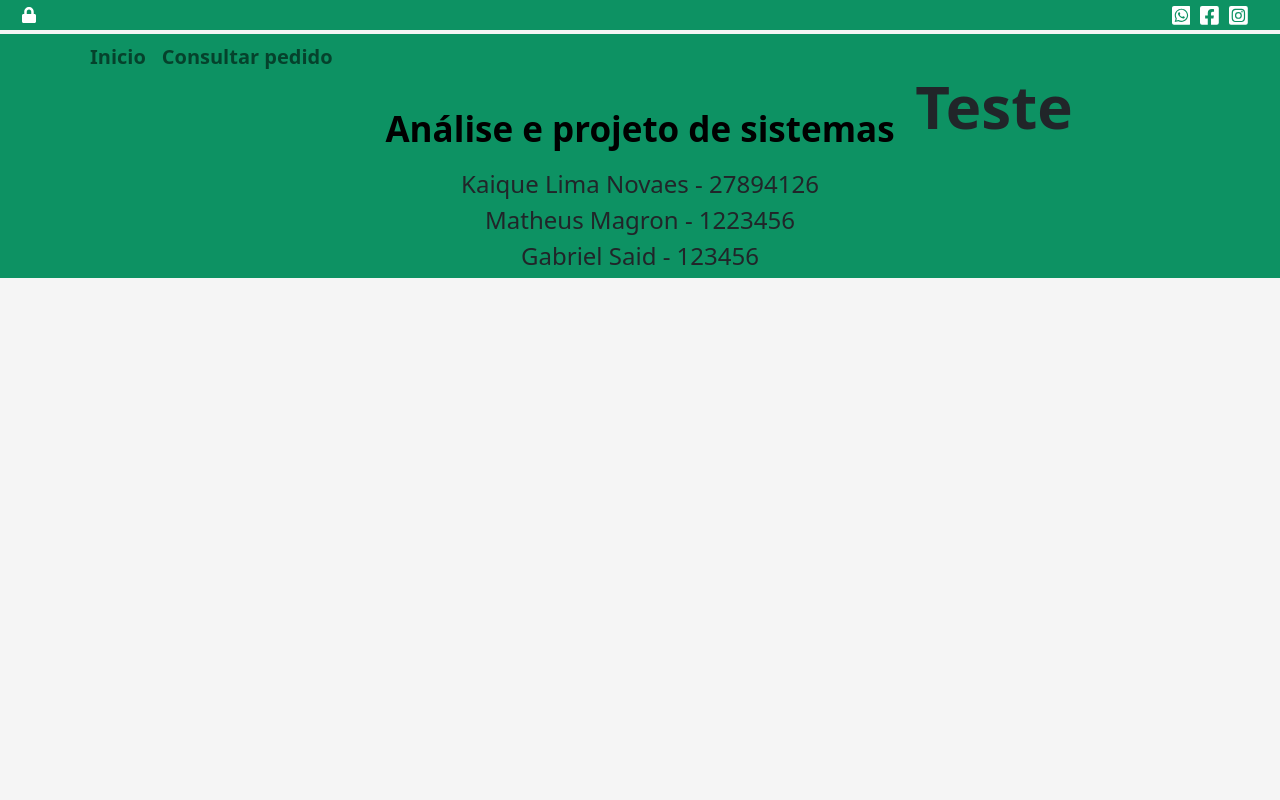
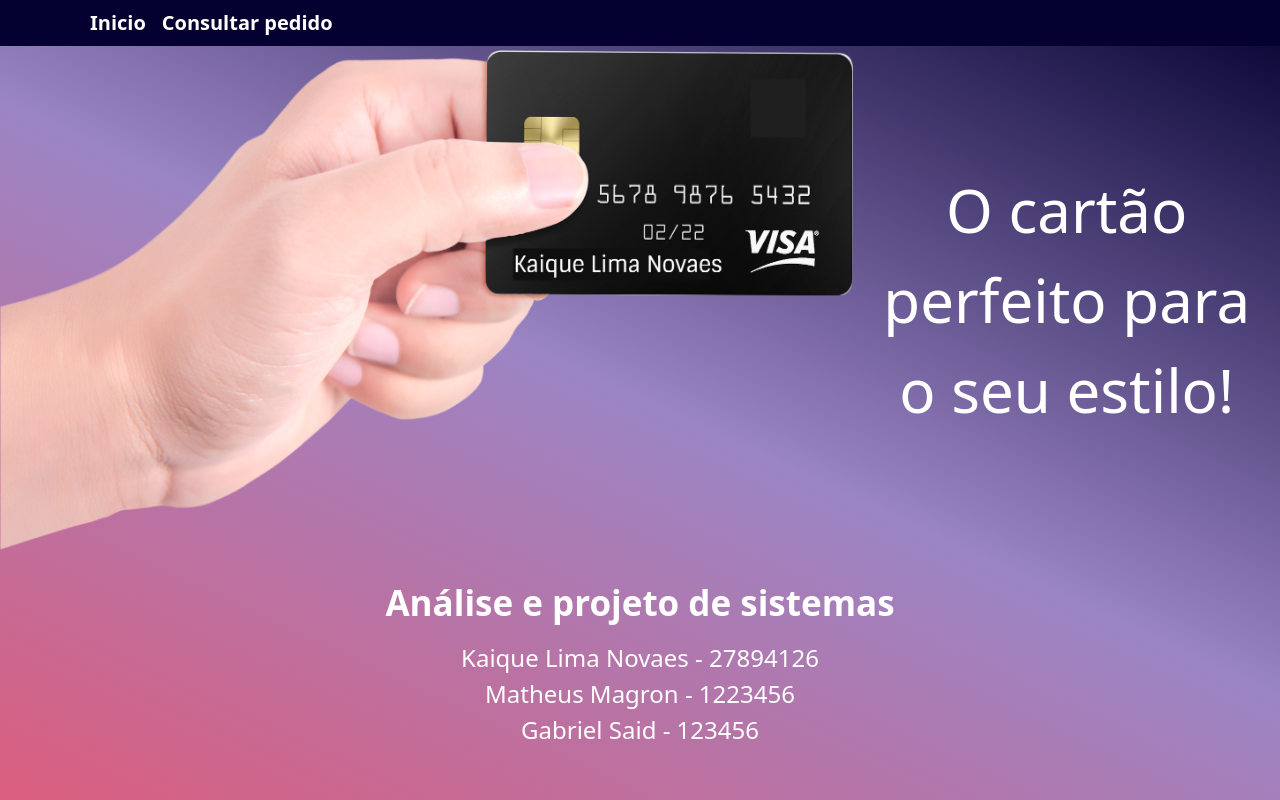
Before and after one commit to KaiqueLimaNovaes/trabalho-analise-projeto-sistemas, a React (Create React App) app: page / in a window 1280 px wide. Built offline with nearby package versions, Linux system fonts and the light colour scheme.

Commit message:
evolução

```diff
--- a/src/components/Footer/footer.styled.js
+++ b/src/components/Footer/footer.styled.js
@@ -5,7 +5,6 @@ export const RowTopH = styled(Row)`
   height: auto;
   padding-top: 4px;
   padding-bottom: 4px;
-  background-color: ${({ theme }) => theme.palette.primary.main};
   margin: 0;
 `;
 
--- a/src/components/Footer/index.js
+++ b/src/components/Footer/index.js
@@ -9,11 +9,11 @@ const Footer = () => {
         <RowTopH>
             <ColTopL md={12}>
                 <Space top={3} />
-                <Text type={'h2'} size={35} weight={'bold'} color={'dark'}>Análise e projeto de sistemas</Text>
+                <Text type={'h2'} size={35} weight={'bold'} color={'white'}>Análise e projeto de sistemas</Text>
                 <Space top={2} />
-                <Text type={'p'} size={24}>Kaique Lima Novaes - 27894126</Text>
-                <Text type={'p'} size={24}>Matheus Magron - 1223456</Text>
-                <Text type={'p'} size={24}>Gabriel Said - 123456</Text>
+                <Text type={'p'} size={24} color={'white'}>Kaique Lima Novaes - 27894126</Text>
+                <Text type={'p'} size={24} color={'white'}>Matheus Magron - 1223456</Text>
+                <Text type={'p'} size={24} color={'white'}>Gabriel Said - 123456</Text>
             </ColTopL>
         </RowTopH>
       </Container>
--- a/src/components/Layout/index.js
+++ b/src/components/Layout/index.js
@@ -1,14 +1,10 @@
 import { Lay } from './layout.styled';
 import Menu from '../Menu';
-import TopBar from '../Topbar';
-import Space from '../Space';
 import Footer from '../Footer';
 
 const Layout = ({ children }) => {
     return(
         <Lay>
-            <TopBar />
-            <Space top={0.5} />
             <Menu />
             <div>{children}</div>
             <Footer />
--- a/src/components/Layout/layout.styled.js
+++ b/src/components/Layout/layout.styled.js
@@ -4,5 +4,5 @@ export const Lay = styled.div`
   text-align: center;
   min-height: 100vh;
   max-height: available;
-  background-color: #F5F5F5;
+  background: linear-gradient(25deg, #DB5E7E, #9B85C5, #040130);
 `;
--- a/src/components/Menu/menu.styled.js
+++ b/src/components/Menu/menu.styled.js
@@ -23,11 +23,11 @@ export const ItensMenu = styled(Nav.Link)`
     font-size: 20px;
     font-weight: bold;
     //padding: 0px;
-    color: ${({ theme }) => theme.palette.primary.text} !important;
+    color: ${({ theme }) => theme.palette.primary.white} !important;
     text-decoration:none;
     border-radius: 15px;
     &:hover{
-        color: ${({ theme }) => theme.palette.primary.second} !important;
+        color: ${({ theme }) => theme.palette.primary.dark} !important;
     }
 `;
 
--- a/src/pages/Home/home.styled.js
+++ b/src/pages/Home/home.styled.js
@@ -19,3 +19,29 @@ export const Texto = styled.h2`
     font-size: 45px;
   }
 `;
+
+export const ImgEx = styled.img`
+  padding-left: 0px;
+  width: 100%;
+  height: 500px;
+`;
+
+export const RowTopH = styled(Row)`
+  height: auto;
+  padding-top: 4px;
+  padding-bottom: 4px;
+  margin: 0;
+`;
+
+export const ColTopL = styled(Col)`
+  text-align: left;
+  padding: 0px;
+`;
+
+export const ColTopR = styled(Col)`
+  margin-top: auto;
+  margin-bottom: auto;
+  text-align: center;
+  justify-content: center;
+  align-items: center;
+`;
--- a/src/pages/Home/index.js
+++ b/src/pages/Home/index.js
@@ -1,23 +1,27 @@
 import  {useState, useEffect} from 'react';
 //import { useHistory } from 'react-router-dom';
 
-import { Section1, Texto } from './home.styled';
+import { Section1, ImgEx, RowTopH, ColTopL, ColTopR} from './home.styled';
+
+import { Text, Space } from '../../components';
+
+import Img1 from '../../assets/images/mao-cartao2.png'
 
 const Home = () => {
-    //const [produtos, setProdutos] = useState([]);
-    const [banner, setBanner] = useState();
-    const [cards, setCards] = useState();
-    const [destaque1, setDestaque1] = useState([]);
-    const [destaque2, setDestaque2] = useState([]);
-    const [destaque3, setDestaque3] = useState([]);
-    const [destaque4, setDestaque4] = useState([]);
-    const [destaque5, setDestaque5] = useState([]);
 
     //const history = useHistory();
 
     return (
       <Section1>
-        <Texto>Teste</Texto>
+        <RowTopH>
+            <ColTopL md={8}>
+              <ImgEx src={Img1} alt="" />
+            </ColTopL>
+
+            <ColTopR md={4}>
+              <Text type={'p'} size={60} color={'white'}>O cartão perfeito para o seu estilo!</Text>
+            </ColTopR>
+        </RowTopH>
       </Section1>
     )
   }
--- a/src/styles/themes/light.js
+++ b/src/styles/themes/light.js
@@ -3,13 +3,11 @@ const light = {
 
     palette: {
       primary: {
-        main: '#0D9263',
-        second: '#0E5135',
-        third: '#4ABA91',
-        fourth: '#D4CE46',
-        fifth: '#4ABA91',
+        main: "#040130",
+        text: '#5487E3',
+        second: '#9B85C5',
+        third: '#DB5E7E',
         alert: "#FF0000",
-        text: "##494B4B",
         placeholder: '#A9A9A9',
         dark: "#000000",
         white: "#fff"
```
Also changed, not shown: src/assets/images/mao-cartao.png (added), src/assets/images/mao-cartao2.png (added).
